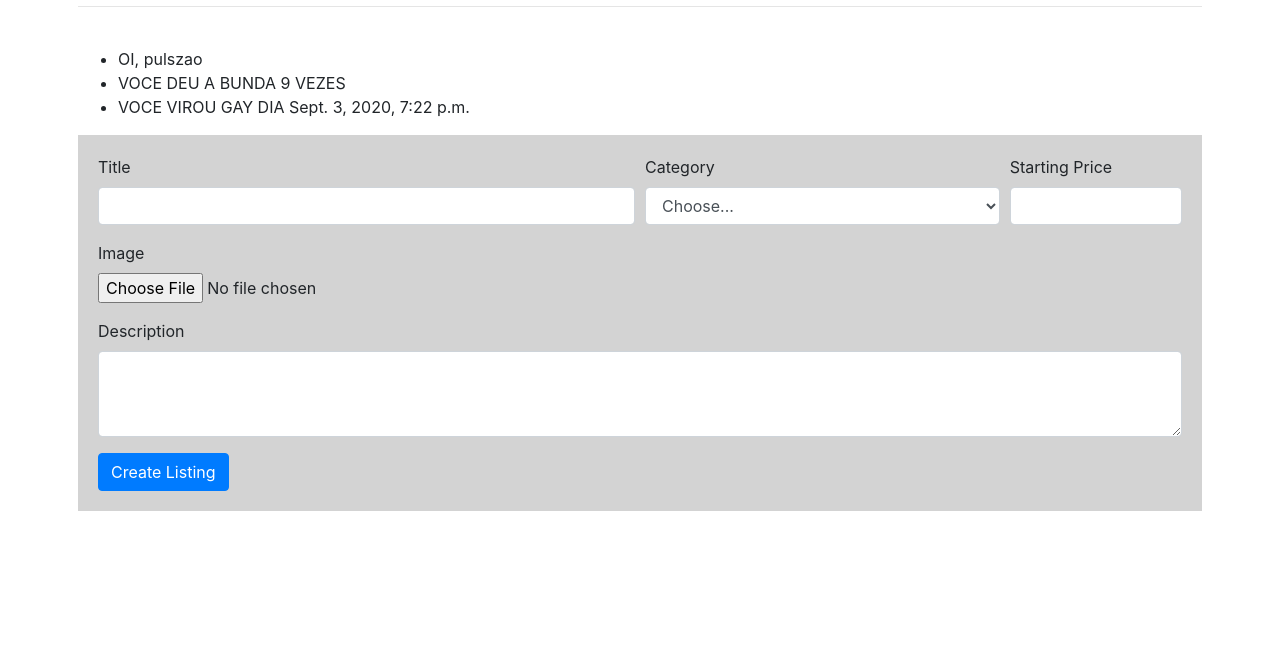
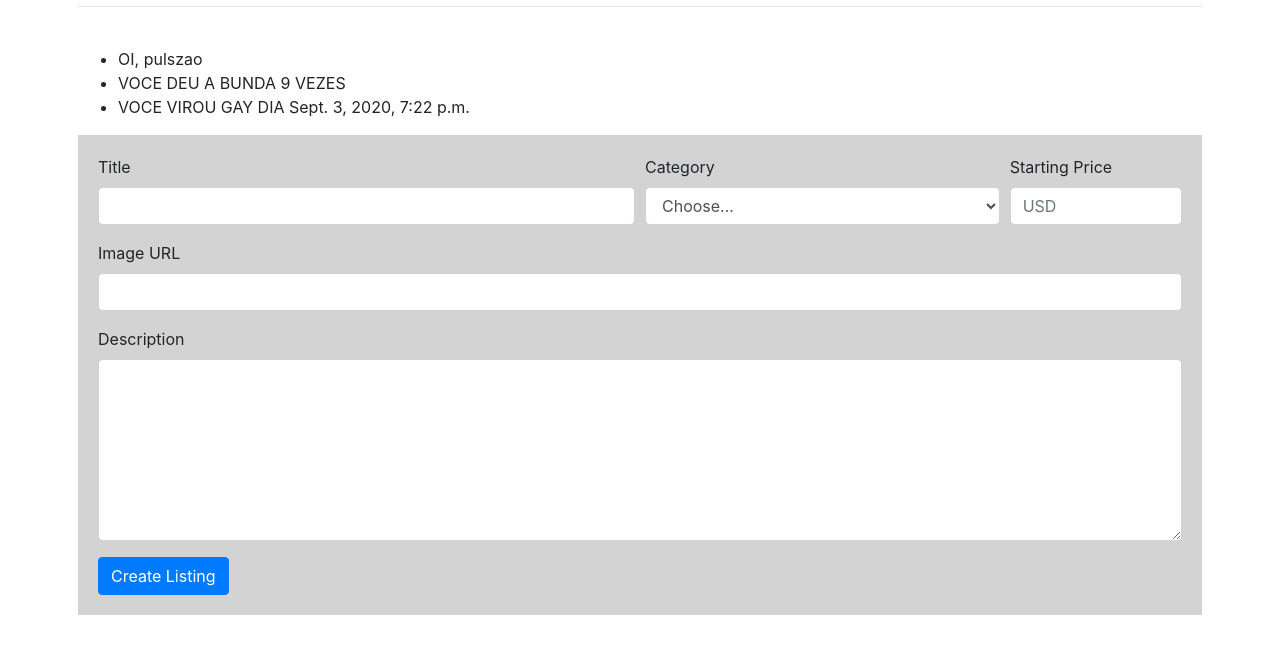
Before and after one commit to pulszao/E-Commerce, a Django app: page /create_listing in a window 1280 px wide. Shown: the part 261-918 px from the top of the page. Before the commit the page ends 772 px from the top, so only its background shows below. Run offline with Django 3.2, Linux system fonts and the light colour scheme; a user stored in the database is signed in; parts of the project's set-up code (start-up, migrations or seed data) failed here and were passed over; some libraries are stand-ins or nearby versions.

Commit message:
db interaction

```diff
--- a/auctions/templates/auctions/create_listing.html
+++ b/auctions/templates/auctions/create_listing.html
@@ -1,44 +1,64 @@
 {% extends "auctions/layout.html" %}
 
 {% block body %}
+    {% if user.is_authenticated %}
     <h2>Create Listings</h2><hr><br>
     <ul>
         <li>OI, {{username}}</li>
         <li>VOCE DEU A BUNDA {{ user_id }} VEZES</li>
         <li>VOCE VIROU GAY DIA {{ time }}</li>
     </ul>
-
-    <form action="#" method="post" style="background-color: lightgray; padding: 20px;">
+    <form action="{% url 'create' %}" method="post" style="background-color: lightgray; padding: 20px;">
         {% csrf_token %}
         <div class="form-row">
             <div class="form-group col-md-6">
             <label>Title</label>
-                <input class="form-control">
+                <input name="title" class="form-control">
             </div>
             <div class="form-group col-md-4">
                 <label>Category</label>
-                <select class="form-control">
+                <select name="category" class="form-control">
                   <option selected>Choose...</option>
-                  <option>...</option>
+                  <option>Car's items</option>
+                  <option>Collectibles</option>
+                  <option>Clothing</option>
+                  <option>Electronics</option>
+                  <option>Jewlery</option>
+                  <option>Toys</option>
+                  <option>other</option>
                 </select>
             </div>
             <div class="form-group col-md-2">
                 <label>Starting Price</label>
-                <input type="text" class="form-control">
+                <input name="price" type="text" class="form-control" placeholder="USD">
             </div>
         </div>
 
         <div class="form-row">
-            <div class="form-group col-md-6">
-                <label>Image</label>
-                <input type="file" class="form-control-file" style="float: center;">
+            <div class="form-group col-md-12">
+                <label>Image URL</label>
+                <input name="image" type="text" class="form-control">
             </div>
         </div>
 
         <div class="form-group">
             <label for="exampleFormControlTextarea1">Description</label>
-            <textarea class="form-control" id="exampleFormControlTextarea1" rows="3"></textarea>
+            <textarea name="description" class="form-control" id="exampleFormControlTextarea1" rows="7 "></textarea>
         </div>
         <button type="submit" class="btn btn-primary">Create Listing</button>
     </form><br>
+    {% else %}
+        <div >
+           <h2 style="color: red;">Oops!</h2><hr>
+        </div>
+        <center>
+        <div class="card" style="width: 50rem; align-items: center;">
+            <img src="https://miro.medium.com/max/978/1*pUEZd8z__1p-7ICIO1NZFA.png" class="card-img-top" alt="error">
+            <div class="card-body">
+              <h4 class="card-text">It seems that you are not logged in</h4>
+              <h6>Please <a href="{% url 'register' %}">create a account</a> or <a href="{% url 'login' %}">log in</a> to create a listing</h6>
+            </div>
+        </div>
+        </center>
+    {% endif %}
 {% endblock %}
--- a/auctions/templates/auctions/index.html
+++ b/auctions/templates/auctions/index.html
@@ -6,7 +6,7 @@
             <li class="media" style="background-color: lightgray;" >
                 <img style="height: 200px;" src="{{ listing.image }}" class="mr-3">
                 <div class="media-body" style="text-align: left;">
-                    <h3 class="mt-0 mb-1"><a href="{{ listing.title }}">{{ listing.title }}</a></h3>
+                    <h3 class="mt-0 mb-1"><a href="auction/{{ listing.title }}">{{ listing.title }}</a></h3>
                     <h5><a style="color: green;">Starting bid:</a> {{ listing.starting_bid }} USD |
                         <a style="color: crimson;">Heighest bid: </a>{{ listing.highest_bid }} USD</h5>
                     <h6>Price: {{ listing.price }} USD</h6>
--- a/auctions/views.py
+++ b/auctions/views.py
@@ -4,6 +4,7 @@ from django.http import HttpResponse, HttpResponseRedirect
 from django.shortcuts import render
 from django.urls import reverse
 import datetime
+
 from .models import User, Listing, Bids, Comments
 
 
@@ -88,7 +89,43 @@ def register(request):
 
 def create_listing(request):
     if request.method == "POST":
-        return HttpResponse("BROTA PAI! BROTA!")
+        # get posted content
+        nulo = ""
+        listing = Listing()
+
+        listing.title = request.POST["title"]
+        listing.price = request.POST["price"]
+        listing.description = request.POST["description"]
+        listing.category = request.POST["category"]
+        listing.image = request.POST["image"]
+        listing.creator_id = request.user.id
+        listing.time = datetime.datetime.now()
+
+        if listing.image == nulo:
+            listing.image = "https://www.freeiconspng.com/thumbs/no-image-icon/no-image-icon-1.jpg"
+
+        if listing.title == nulo:
+            return render(request, "auctions/create_listing.html", {
+                "listings": Listing.objects.all(),
+                "message": "Please, provide valid information",
+                "class": "alert alert-danger"
+            })
+        try:
+            # save into db
+            listing.save()
+
+        except ValueError:
+            return render(request, "auctions/create_listing.html", {
+                "listings": Listing.objects.all(),
+                "message": "Please, provide valid information",
+                "class": "alert alert-danger"
+            })
+
+        return render(request, "auctions/index.html", {
+            "listings": Listing.objects.all(),
+            "message": "Listing created succesfully",
+            "class": "alert alert-success"
+        })
 
     else:
         username = request.user.username
```
Also changed, not shown: db.sqlite3.
